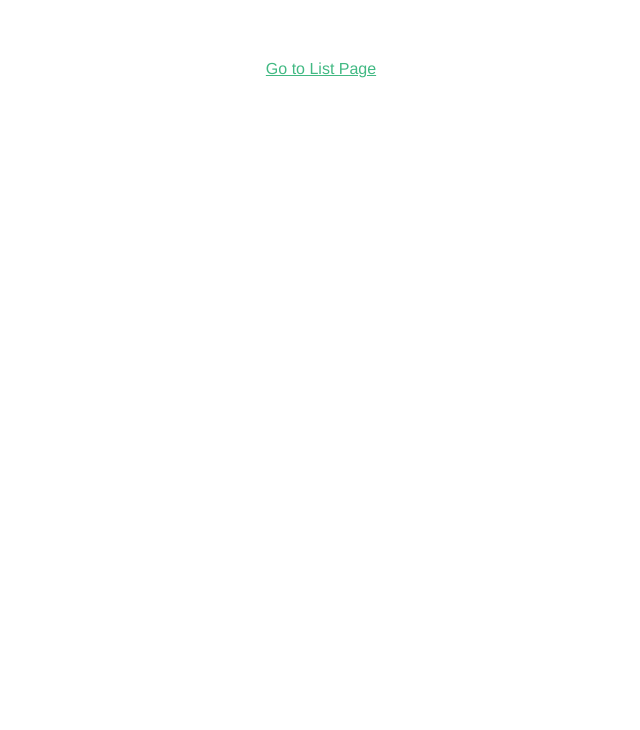
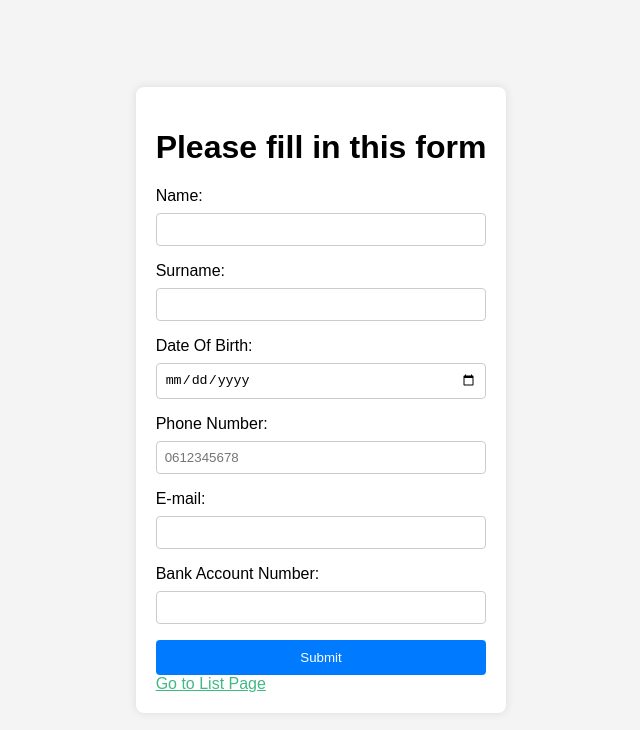
Before and after one commit to SemanurCelebi/crud-test-vuejs, a Vue app: page / in a window 1280 px wide. Shown: the top 730 px of the page, without its empty margins (319-959 px from the left). Built offline with nearby package versions, Linux system fonts and the light colour scheme.

Commit message:
bankAccount and email validation added

```diff
--- a/src/App.vue
+++ b/src/App.vue
@@ -10,7 +10,7 @@ export default {
 }
 </script>
 
-<style>
+<!-- <style>
 #app {
   font-family: Avenir, Helvetica, Arial, sans-serif;
   -webkit-font-smoothing: antialiased;
@@ -19,4 +19,4 @@ export default {
   color: #2c3e50;
   margin-top: 60px;
 }
-</style>
+</style> -->
--- a/src/components/CustomerAdd.vue
+++ b/src/components/CustomerAdd.vue
@@ -1,12 +1,82 @@
 <template>
   <div>
+    <h1>Please fill in this form</h1>
+    <form @submit.prevent="submitForm">
+      <label for="firstname">Name:</label>
+      <input type="text" id="firstname" v-model="customer.Firstname" placeholder="" required>
+
+      <label for="lastname">Surname:</label>
+      <input type="text" id="lastname" v-model="customer.Lastname" required>
+
+      <label for="dob">Date Of Birth:</label>
+      <input type="date" id="dob" v-model="customer.DateOfBirth" required>
+
+      <label for="phone">Phone Number:</label>
+      <input type="tel" id="phone" v-model="customer.PhoneNumber" placeholder="0612345678" required>
+
+      <label for="email">E-mail:</label>
+      <input type="email" id="email" v-model="customer.Email" required @input="validateEmail">
+      <span v-if="emailError" class="error-message">{{ emailError }}</span>
+
+      <label for="bankAccount">Bank Account Number:</label>
+      <input type="text" id="bankAccount" v-model="customer.BankAccountNumber" @input="validateBankAccount" required>
+      <span v-if="bankAccountError" class="error-message">{{ bankAccountError }}</span>
+
+      <button type="submit" :disabled="!isFormValid">Submit</button>
+    </form>
+
+
     <router-link to="/customerList">Go to List Page</router-link>
   </div>
 </template>
 
 <script>
+import {EmailValidation, BankAccountValidation} from "../validation/customerValidation";
+// import { mapState } from 'vuex';
 export default {
   name: 'CustomerAdd',
+  data() {
+    return {
+      customer: {
+        Firstname: '',
+        Lastname: '',
+        DateOfBirth: '',
+        PhoneNumber: '',
+        Email: '',
+        BankAccountNumber: ''
+      },
+      formSubmitted: false,
+      emailError: '',
+      bankAccountError: '',
+    };
+  },
+  methods: {
+    submitForm() {
+      if (this.isFormValid) {
+        // Form bilgilerini konsola yazdır veya başka bir işlemi gerçekleştir
+        console.log('Form Bilgileri:', this.customer);
+        this.formSubmitted = true;
+      } else {
+        alert('Lütfen formu doğru şekilde doldurun.');
+      }
+    },
+    validateEmail() {
+      const emailValidator = new EmailValidation();
+      this.emailError = emailValidator.validate(this.customer.Email);
+    },
+    validateBankAccount() {
+      const bankAccountValidator = new BankAccountValidation();
+      this.bankAccountError = bankAccountValidator.validate(this.customer.BankAccountNumber)
+    },
+  },
+
+  computed: {
+    isFormValid() {
+      return this.emailError === '' && this.bankAccountError === '';
+    },
+
+}
+
 }
 </script>
 
--- a/src/css/customer.css
+++ b/src/css/customer.css
@@ -0,0 +1,56 @@
+body {
+    font-family: 'Arial', sans-serif;
+    margin: 0;
+    padding: 0;
+    display: flex;
+    justify-content: center;
+    align-items: center;
+    height: 100vh;
+    background-color: #f4f4f4;
+  }
+
+  #app {
+    background-color: #fff;
+    padding: 20px;
+    border-radius: 8px;
+    box-shadow: 0 0 10px rgba(0, 0, 0, 0.1);
+  }
+
+  form {
+    display: flex;
+    flex-direction: column;
+  }
+
+  label {
+    margin-bottom: 8px;
+  }
+
+  input {
+    padding: 8px;
+    margin-bottom: 16px;
+    border: 1px solid #ccc;
+    border-radius: 4px;
+  }
+
+  button {
+    background-color: #007BFF;
+    color: #fff;
+    padding: 10px;
+    border: none;
+    border-radius: 4px;
+    cursor: pointer;
+  }
+
+  button:hover {
+    background-color: #0056b3;
+  }
+
+  p {
+    margin-top: 16px;
+    font-weight: bold;
+  }
+  span.error-message {
+    color: red;
+    font-size: 14px;
+    margin-bottom: 10px
+  }
--- a/src/store/customerInfo.js
+++ b/src/store/customerInfo.js
@@ -1,8 +1,25 @@
 export default {
-    state: {
+  state: {
+    customer: {
+      Firstname: '',
+      Lastname: '',
+      DateOfBirth: '',
+      PhoneNumber: '',
+      Email: '',
+      BankAccountNumber: '',
     },
-    getters: {
+  },
+  mutations: {
+    setCustomer(state, payload) {
+      state.customer = payload;
     },
-    mutations: {
+  },
+  actions: {
+    updateCustomer({ commit }, customerData) {
+      commit('setCustomer', customerData);
     },
-  };
+  },
+  getters: {
+    getCustomer: (state) => state.customer,
+  },
+};
--- a/src/validation/customerValidation.js
+++ b/src/validation/customerValidation.js
@@ -0,0 +1,26 @@
+class EmailValidation {
+    validate(email) {
+      let emailErrorMesagge = ""
+      // email validation rules example
+      const emailRegex = /^[^\s@]+@[^\s@]+\.[^\s@]+$/;
+      if(!emailRegex.test(email)){
+        emailErrorMesagge = "Enter a valid email address."
+      }
+      return emailErrorMesagge
+    }
+  }
+
+
+class BankAccountValidation {
+  validate(bankAccount) {
+    let bankAccountErrorMesagge = ""
+    // bank accounts with only 16 digits
+    const bankAccountRegex = /^\d{16}$/;
+    if(!bankAccountRegex.test(bankAccount)){
+      bankAccountErrorMesagge = "Enter a valid bank account."
+    }
+    return bankAccountErrorMesagge;
+  }
+}
+
+export { EmailValidation, BankAccountValidation};
```
